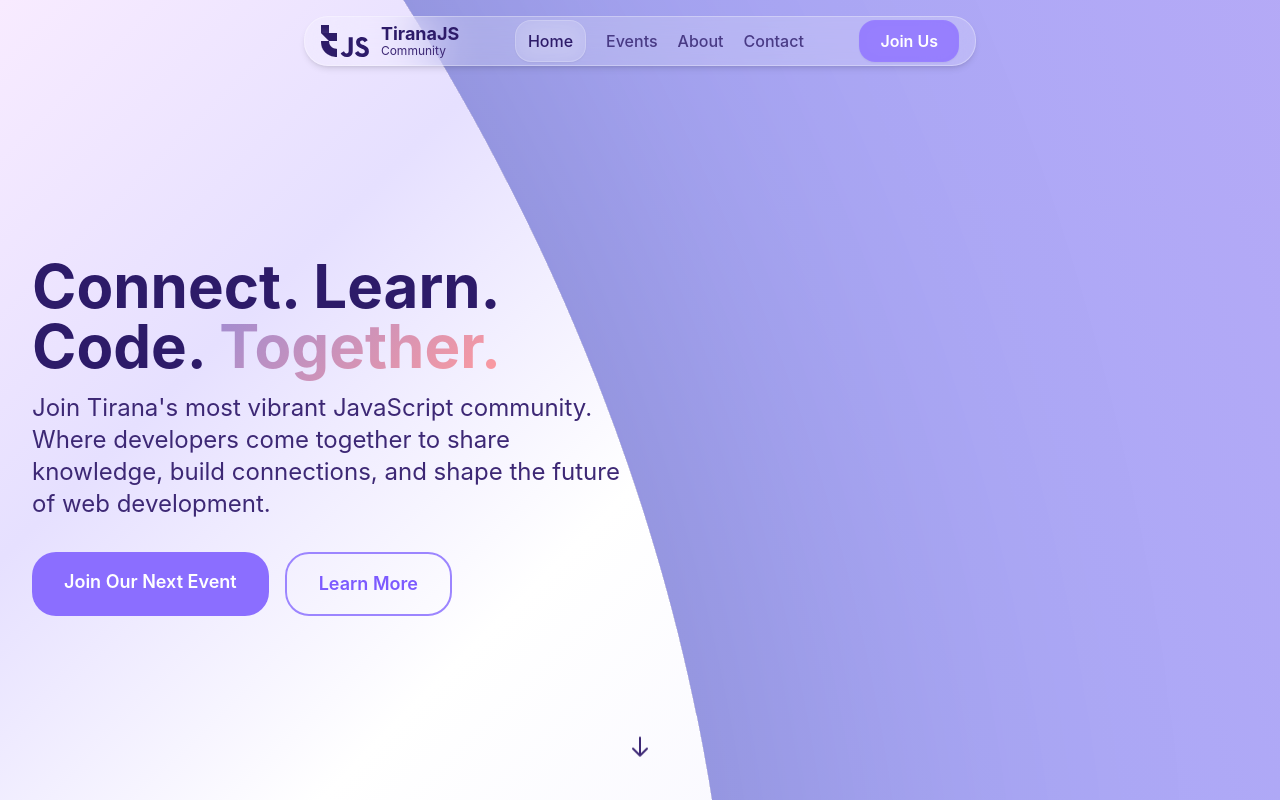
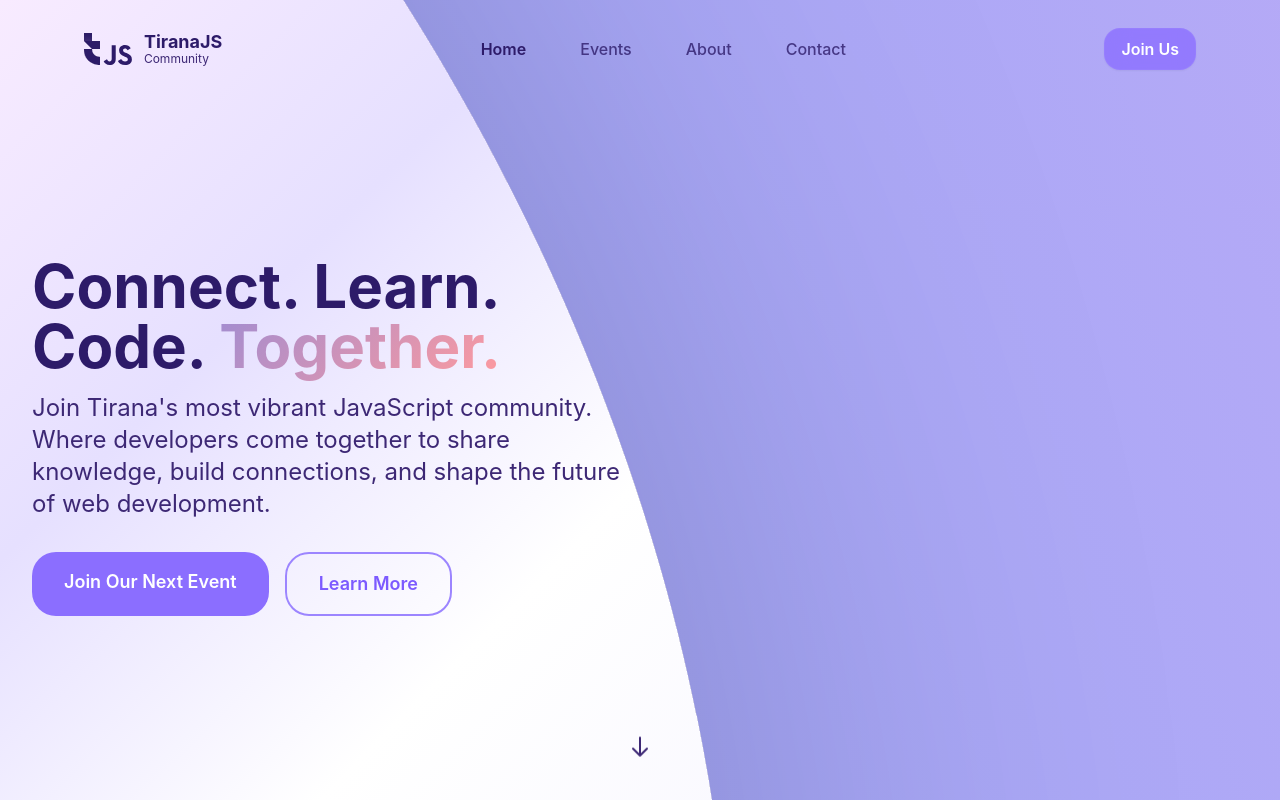
Before and after one commit to TiranaJS/website, a Next.js app: page / in a window 1280 px wide. Shown: the top 800 px of the page. Built offline with nearby package versions, Linux system fonts and the light colour scheme.

Commit message:
feat: fix navbar stuff

```diff
--- a/src/components/Navigation.tsx
+++ b/src/components/Navigation.tsx
@@ -1,13 +1,33 @@
 'use client';
 
-import React, { useState } from 'react';
+import React, { useEffect, useState } from 'react';
 import Link from 'next/link';
 import Logo from './Logo';
 import { usePathname } from 'next/navigation';
 
 const Navigation: React.FC = () => {
   const [isMenuOpen, setIsMenuOpen] = useState(false);
+  const [isScrolled, setIsScrolled] = useState(false);
   const pathname = usePathname();
+  const isGlossy = isScrolled || isMenuOpen;
+
+  useEffect(() => {
+    let ticking = false;
+    const update = () => {
+      const scrolled = window.scrollY > 8;
+      setIsScrolled((prev) => (prev !== scrolled ? scrolled : prev));
+      ticking = false;
+    };
+    const onScroll = () => {
+      if (!ticking) {
+        ticking = true;
+        requestAnimationFrame(update);
+      }
+    };
+    update();
+    window.addEventListener('scroll', onScroll, { passive: true });
+    return () => window.removeEventListener('scroll', onScroll);
+  }, []);
 
   const navItems = [
     { name: 'Home', href: '/' },
@@ -18,9 +38,9 @@ const Navigation: React.FC = () => {
 
   return (
     <nav className="fixed inset-x-0 top-0 z-50 bg-transparent">
-      <div className="px-4">
-        <div className="mx-auto max-w-2xl mt-4 rounded-2xl glass-strong border border-white/20 shadow-md">
-          <div className="flex items-center justify-between h-12 px-4">
+      <div className="px-4 md:px-6">
+        <div className={`mx-auto max-w-6xl mt-4 rounded-2xl transition-colors duration-300 ${(isScrolled || isMenuOpen) ? 'glass border border-white/20 shadow' : ''}`}>
+          <div className="flex items-center justify-between px-4 md:px-5 py-2 md:py-3">
             {/* Left: Logo */}
             <div className="flex items-center">
               <Link href="/" className="inline-flex items-center gap-2">
@@ -31,17 +51,21 @@ const Navigation: React.FC = () => {
             </div>
 
             {/* Center: Links */}
-            <div className="hidden md:flex items-center gap-5">
+            <div className="hidden md:flex items-center gap-8">
             {navItems.map((item) => {
                 const isActive = pathname === item.href;
-                const base = 'text-base font-medium transition-all duration-200';
-                const idle = 'px-0 py-0 text-dark-primary/80 hover:text-dark-primary';
-                const active = 'px-3 py-2 rounded-xl text-dark-primary glass border border-white/30 hover:shadow-md';
+                const base = 'text-base font-medium transition-colors duration-200 px-2.5 py-1.5 rounded-xl border';
+                const idle = 'text-dark-primary/80 hover:text-dark-primary border-transparent';
+                const active = isGlossy
+                  ? 'text-dark-primary font-semibold glass-strong border-white/40 ring-1 ring-primary-500/50 shadow-md'
+                  : 'text-dark-primary font-semibold border-transparent';
                 return (
                   <Link
                     key={item.name}
                     href={item.href}
+                    prefetch
                     className={`${base} ${isActive ? active : idle}`}
+                    aria-current={isActive ? 'page' : undefined}
                   >
                     {item.name}
                   </Link>
@@ -53,7 +77,8 @@ const Navigation: React.FC = () => {
             <div className="hidden md:flex items-center">
               <Link
                 href="/events"
-                className="text-base px-5 py-2 rounded-xl font-semibold text-white bg-primary-600/80 hover:bg-primary-600/90 backdrop-blur-md border border-primary-500/40 shadow-sm transition-all"
+                prefetch
+                className="text-base px-4 py-2 rounded-xl font-semibold text-white bg-primary-600/80 hover:bg-primary-600/90 backdrop-blur-md border border-primary-500/40 shadow-sm transition-all"
               >
                 Join Us
               </Link>
@@ -95,18 +120,23 @@ const Navigation: React.FC = () => {
 
       {/* Mobile menu */}
       <div className={`${isMenuOpen ? 'block' : 'hidden'} md:hidden px-4`}>
-        <div className="mx-auto max-w-4xl mt-2 rounded-2xl glass-strong border border-white/20">
+        <div className={`mx-auto max-w-4xl mt-2 rounded-2xl transition-colors duration-300 ${isMenuOpen ? 'glass border border-white/20' : ''}`}>
           <div className="px-2 pt-2 pb-3 space-y-1">
-            {navItems.map((item) => (
+            {navItems.map((item) => {
+              const isActive = pathname === item.href;
+              return (
                 <Link
                   key={item.name}
                   href={item.href}
-                className={`block text-base font-medium rounded-xl transition-all duration-200 ${pathname === item.href ? 'px-3 py-2 text-dark-primary glass border border-white/30' : 'px-0 py-2 text-dark-primary/80 hover:text-dark-primary'}`}
+                  prefetch
+                  className={`block text-base font-medium rounded-xl transition-colors duration-200 ${isActive ? (isGlossy ? 'px-3 py-2 text-dark-primary font-semibold glass-strong border border-white/40 ring-1 ring-primary-500/50 shadow-md' : 'px-3 py-2 text-dark-primary font-semibold') : 'px-0 py-2 text-dark-primary/80 hover:text-dark-primary'}`}
                   onClick={() => setIsMenuOpen(false)}
+                  aria-current={isActive ? 'page' : undefined}
                 >
                   {item.name}
                 </Link>
-            ))}
+              );
+            })}
             <div className="pt-4 pb-2 px-3">
               <Link
                 href="/events"
```
Also changed, not shown: src/assets/svgs/tiranajs.svg. Lines whose indentation alone changed are shown as unchanged.
